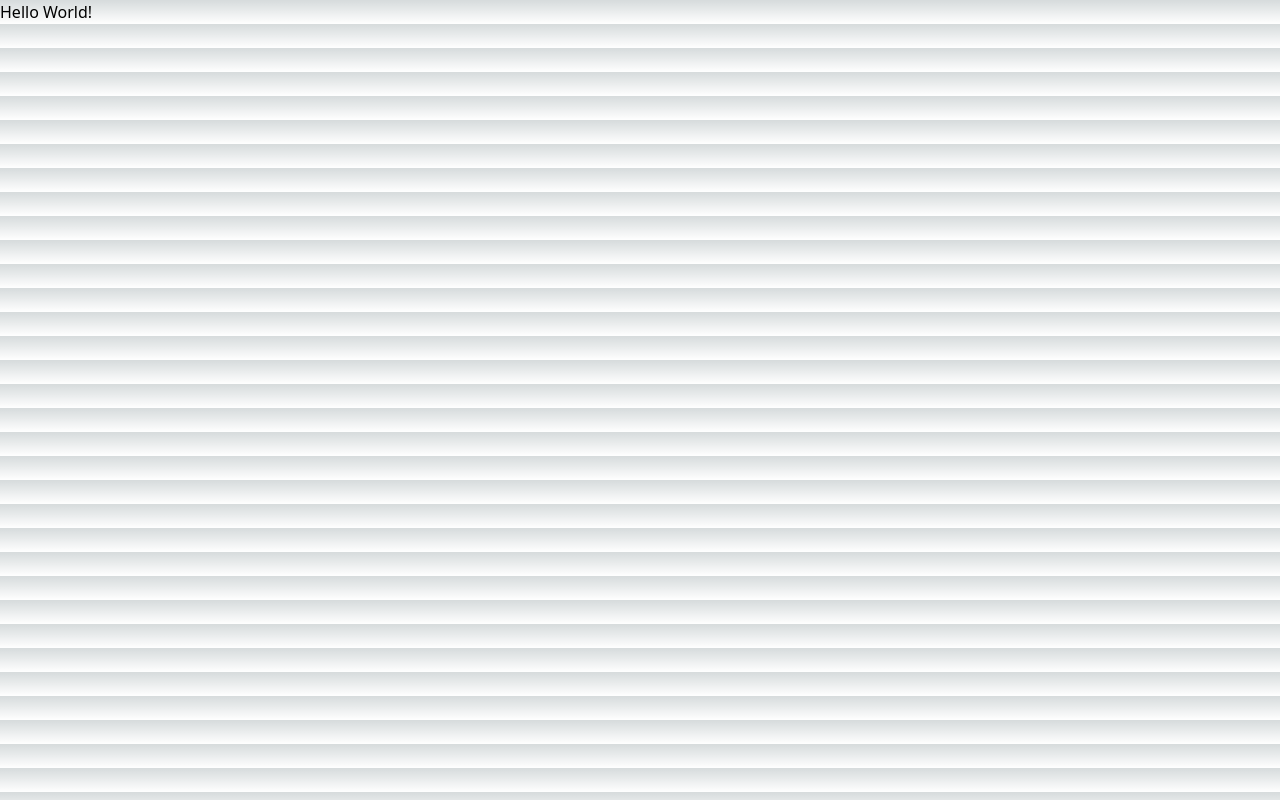
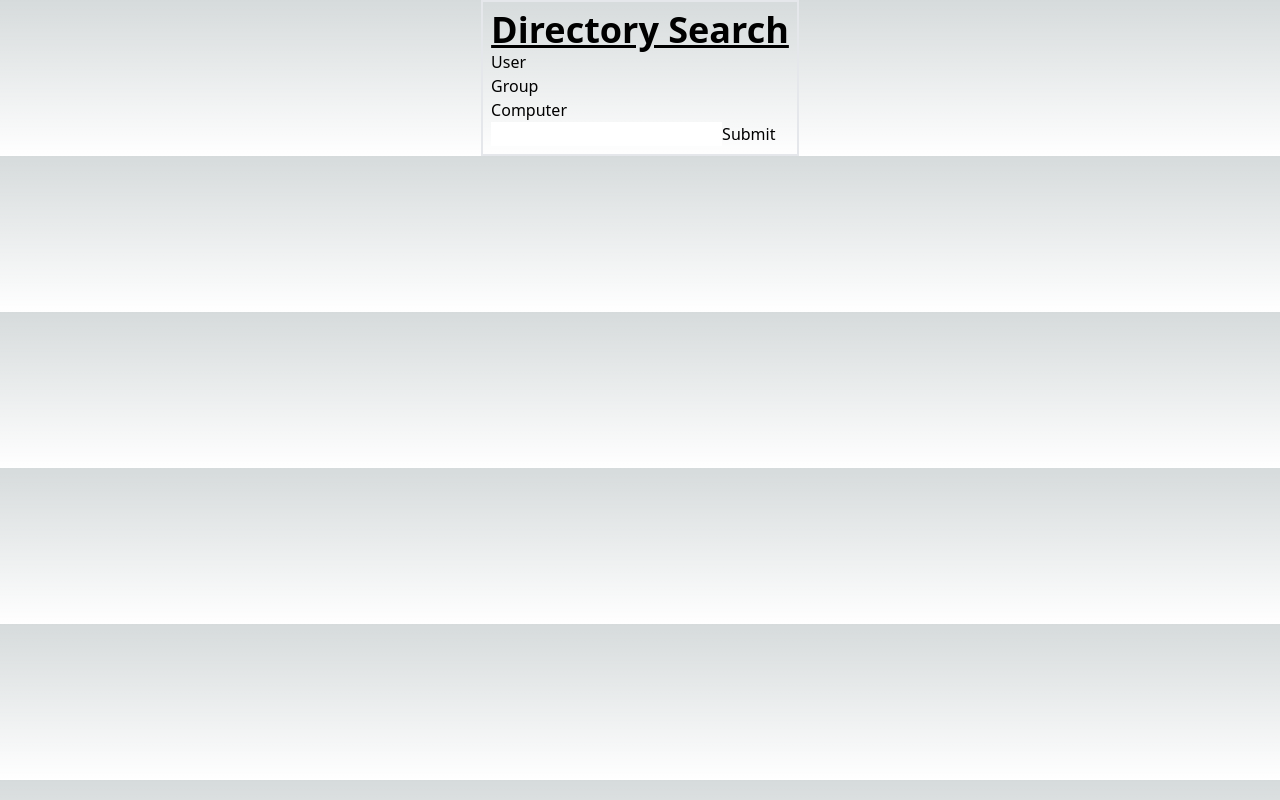
Before and after one commit to kevinharv/ldap-lookup, a Next.js app: page / in a window 1280 px wide. Built offline with nearby package versions, Linux system fonts and the light colour scheme.

Commit message:
Started search form

```diff
--- a/app/page.tsx
+++ b/app/page.tsx
@@ -1,11 +1,16 @@
+import SearchCard from "@/components/SearchCard"
+
 
 export default function Home() {
   // if !isAuthenticated {
   //   // redirect to the login page
   // }
   return (
-    <div>
-      <h1>Hello World!</h1>
+    <div className="flex flex-row justify-center">
+      <div className="border-2 p-2">
+        <h1 className="text-4xl font-bold underline">Directory Search</h1>
+        <SearchCard />
+      </div>
     </div>
   )
 }
--- a/components/SearchCard.tsx
+++ b/components/SearchCard.tsx
@@ -1,12 +1,15 @@
 
 export default function SearchCard() {
-
 
     return (
         <div>
             <h1>User</h1>
             <h1>Group</h1>
             <h1>Computer</h1>
+            <form>
+                <input type="text" name="Test" />
+                <button type="submit">Submit</button>
+            </form>
         </div>
     );
 }
```
